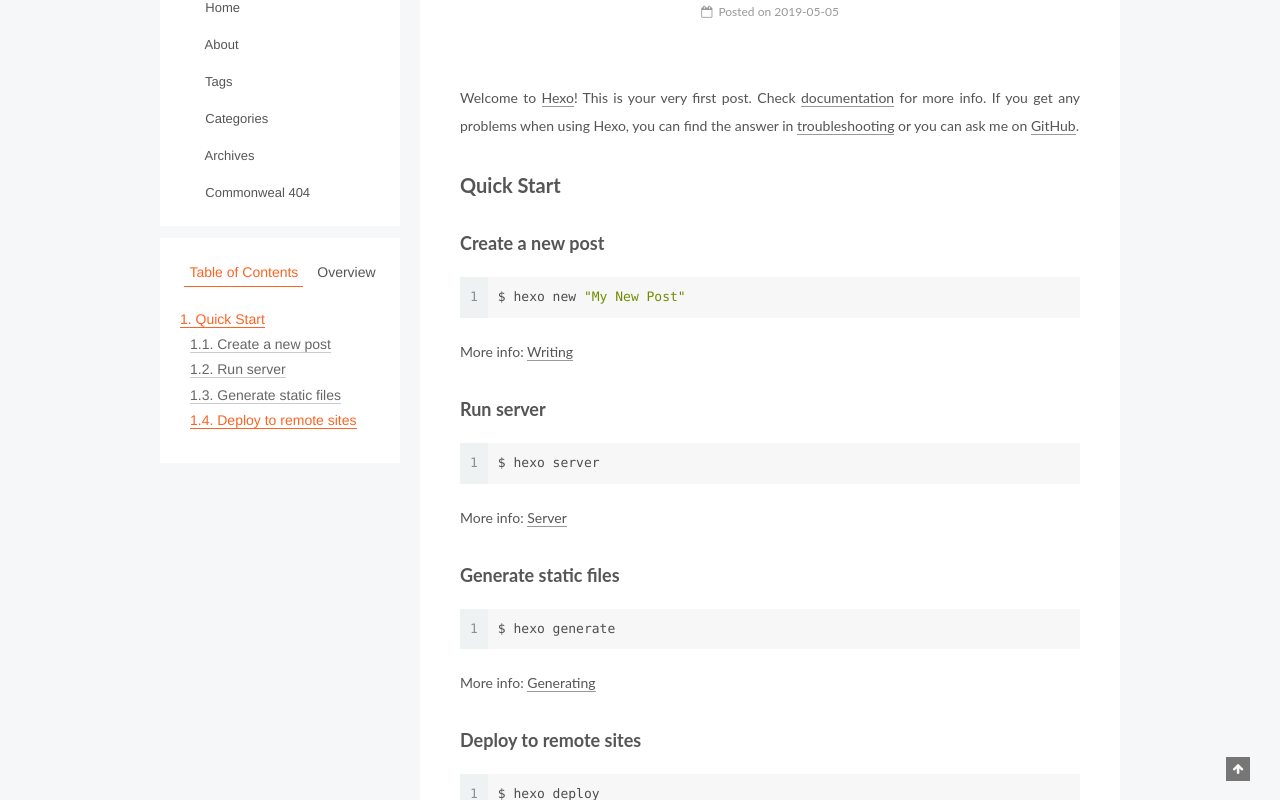
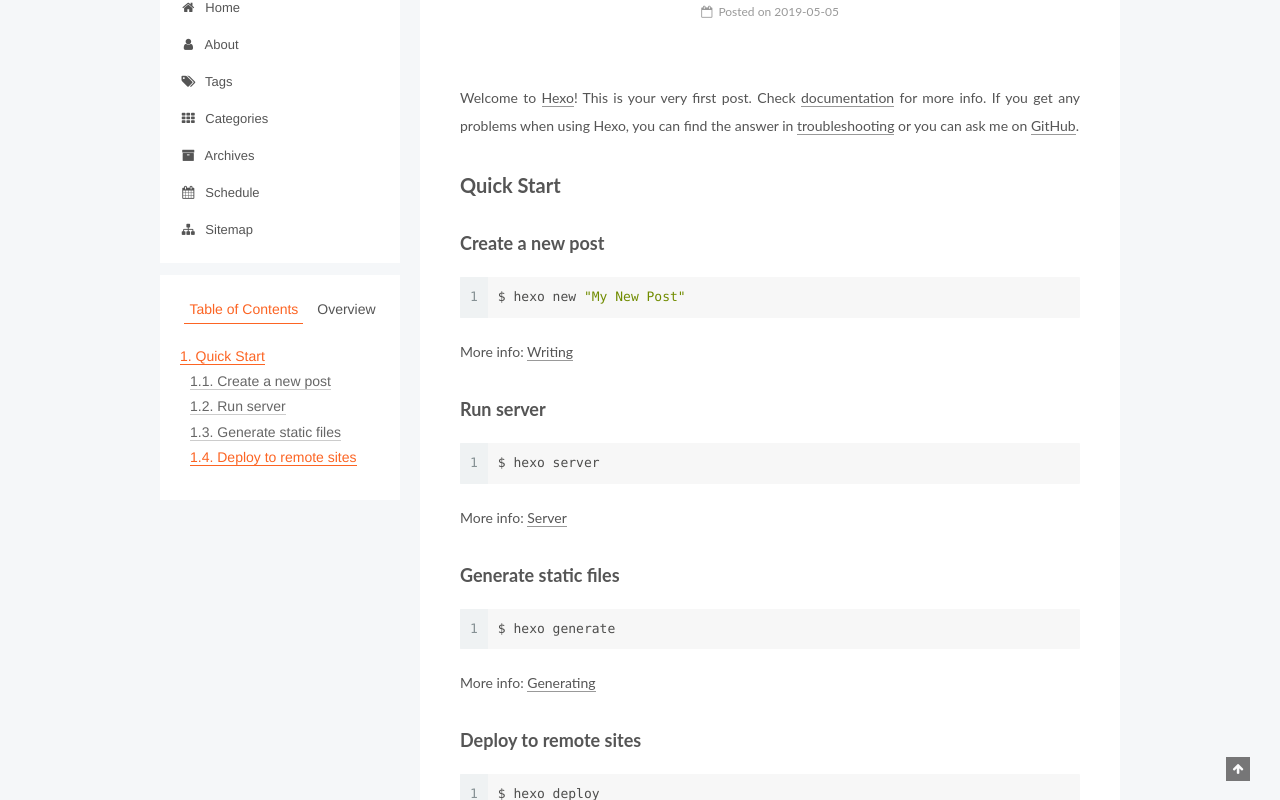
Before and after one commit to uizc/uizc.github.io, a plain HTML site: page 2019/05/05/hello-world/index.html in a window 1280 px wide. Shown: the part 119-919 px from the top of the page. Drawn offline with Linux system fonts and the light colour scheme.

Commit message:
Site updated: 2019-05-05 22:19:09

```diff
--- a/2019/05/05/hello-world/index.html
+++ b/2019/05/05/hello-world/index.html
@@ -187,7 +187,7 @@
         <li class="menu-item menu-item-home">
           <a href="/" rel="section">
 
-              <i class="menu-item-icon fa fa-fw fa-首页"></i> <br>
+              <i class="menu-item-icon fa fa-fw fa-home"></i> <br>
 
             Home
           </a>
@@ -197,7 +197,7 @@
         <li class="menu-item menu-item-about">
           <a href="/about/" rel="section">
 
-              <i class="menu-item-icon fa fa-fw fa-关于"></i> <br>
+              <i class="menu-item-icon fa fa-fw fa-user"></i> <br>
 
             About
           </a>
@@ -207,7 +207,7 @@
         <li class="menu-item menu-item-tags">
           <a href="/tags/" rel="section">
 
-              <i class="menu-item-icon fa fa-fw fa-标签"></i> <br>
+              <i class="menu-item-icon fa fa-fw fa-tags"></i> <br>
 
             Tags
           </a>
@@ -217,7 +217,7 @@
         <li class="menu-item menu-item-categories">
           <a href="/categories/" rel="section">
 
-              <i class="menu-item-icon fa fa-fw fa-分类"></i> <br>
+              <i class="menu-item-icon fa fa-fw fa-th"></i> <br>
 
             Categories
           </a>
@@ -227,19 +227,29 @@
         <li class="menu-item menu-item-archives">
           <a href="/archives/" rel="section">
 
-              <i class="menu-item-icon fa fa-fw fa-归档"></i> <br>
+              <i class="menu-item-icon fa fa-fw fa-archive"></i> <br>
 
             Archives
           </a>
         </li>
 
 
-        <li class="menu-item menu-item-commonweal">
-          <a href="/404/" rel="section">
+        <li class="menu-item menu-item-schedule">
+          <a href="/schedule/" rel="section">
 
-              <i class="menu-item-icon fa fa-fw fa-公益"></i> <br>
+              <i class="menu-item-icon fa fa-fw fa-calendar"></i> <br>
 
-            Commonweal 404
+            Schedule
+          </a>
+        </li>
+
+
+        <li class="menu-item menu-item-sitemap">
+          <a href="/sitemap.xml" rel="section">
+
+              <i class="menu-item-icon fa fa-fw fa-sitemap"></i> <br>
+
+            Sitemap
           </a>
         </li>
 
--- a/css/main.css
+++ b/css/main.css
@@ -1823,7 +1823,7 @@ pre .javascript .function {
   width: 4px;
   height: 4px;
   border-radius: 50%;
-  background: #39ee3e;
+  background: #205e42;
 }
 .links-of-blogroll {
   font-size: 13px;
```
Also changed, not shown: 2019/05/05/learnui/index.html (+19 -9 lines), archives/2019/05/index.html (+19 -9 lines), archives/2019/index.html (+19 -9 lines), archives/index.html (+19 -9 lines), index.html (+19 -9 lines).
